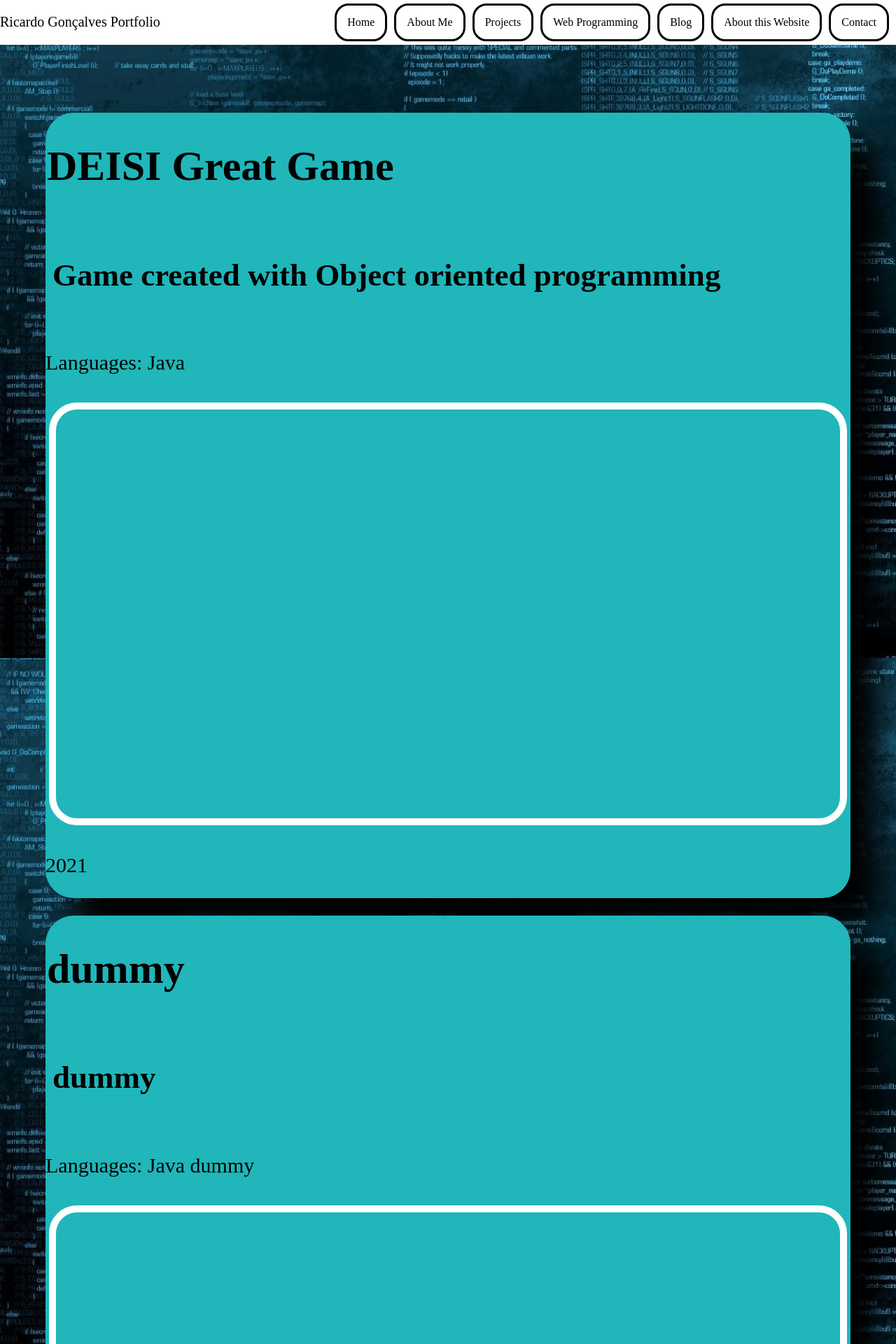
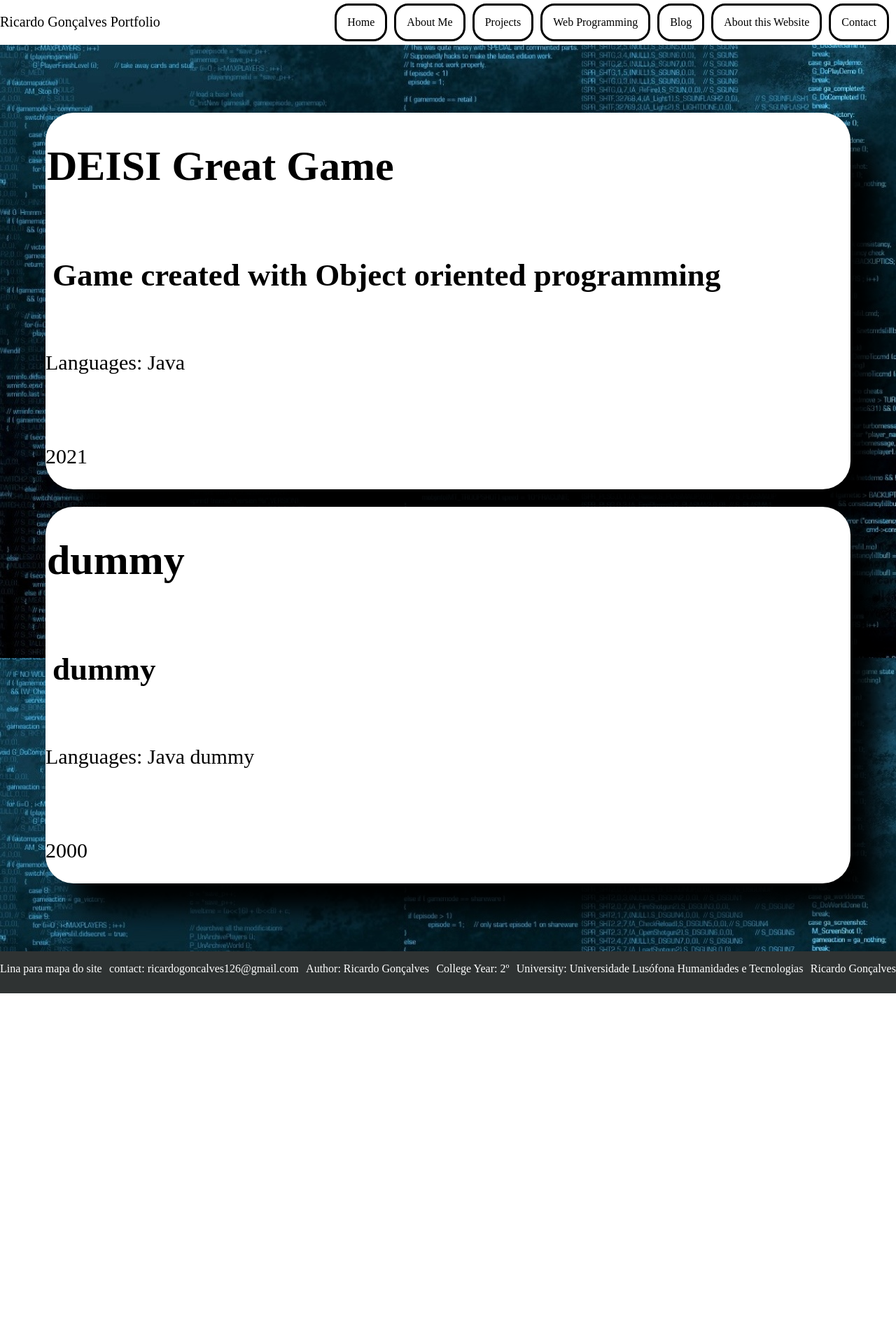
Before and after one commit to DrAlexWild/heroku_portfolio, a Django app: page /projects in a window 1280 px wide. Shown: the top 1920 px of the page at 70% size. After the commit the page ends 1419 px from the top, so only its background shows below. Run offline with Django 4.2, Linux system fonts and the light colour scheme; data comes from the database, SQL or seed files in the repository; data that the repository does not hold is empty; parts of the project's set-up code (start-up, migrations or seed data) failed here and were passed over.

Commit message:
heroku project css

```diff
--- a/portfolio/static/portfolio/css/projects.css
+++ b/portfolio/static/portfolio/css/projects.css
@@ -87,7 +87,6 @@ margin:40px;
 .project {
   display: grid;
   grid-template-columns: 1fr;
-  grid-template-rows: 0.5fr 0.2fr 0.2fr 4fr 0.1fr;
   gap: 5px;
   grid-auto-flow: row;
   grid-template-areas:
@@ -99,7 +98,7 @@ margin:40px;
 
   margin:25px;
   box-shadow: 40px 40px 40px black;
-  background-color: #20b6ba;
+  background-color: white;
   border-radius: 40px;
 }
 
```
